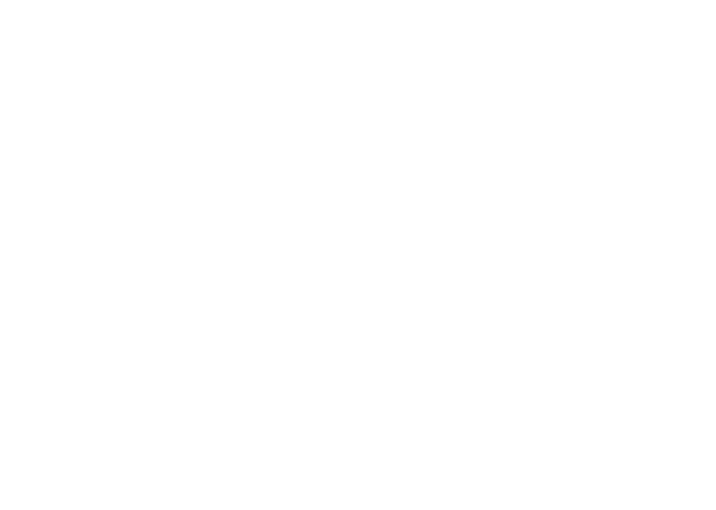
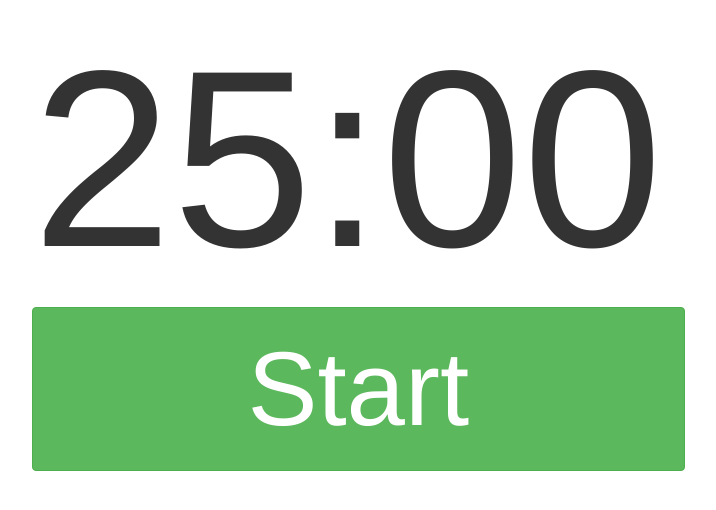
Before and after one commit to hjpdu/pom_timer, a website: page public/html/index.html in a window 1280 px wide. Shown: the whole page, without its empty margins (233-949 px from the left). Drawn offline with nearby package versions, Linux system fonts and the light colour scheme; files that its build step writes are made by us from their sources; files whose address does not match are found by name.

Commit message:
initial commit

```diff
--- a/public/css/main.css
+++ b/public/css/main.css
@@ -0,0 +1,7 @@
+#timer {
+  font-size: 1800%;
+}
+
+#start {
+  font-size: 750%;
+}
--- a/public/html/index.html
+++ b/public/html/index.html
@@ -10,6 +10,25 @@
   <link rel="stylesheet" href="css/main.css">
 </head>
 <body>
+  <div class="container">
+    <div class="row">
+      <div class="col-md-7 col-md-offset-2">
+        <h1 id= "timer">25:00</h1>
+      </div>
+
+    </div>
+    <div class="row">
+      <div class="col-md-7 col-md-offset-2">
+        <button class="btn btn-success btn-block" id="start">Start</button>
+      </div>
+
+    </div>
+  </div>
+
+
+
+
+
 
 
 
--- a/public/js/app.js
+++ b/public/js/app.js
@@ -0,0 +1,15 @@
+(function() {
+//initialize variables
+  var startButton = $('#start');
+
+//main functionality
+  startButton.on('click', countdown);
+
+//function definitions
+function countdown (){
+  alert("It's the final countdown!!!");
+
+}
+
+
+}());
```
